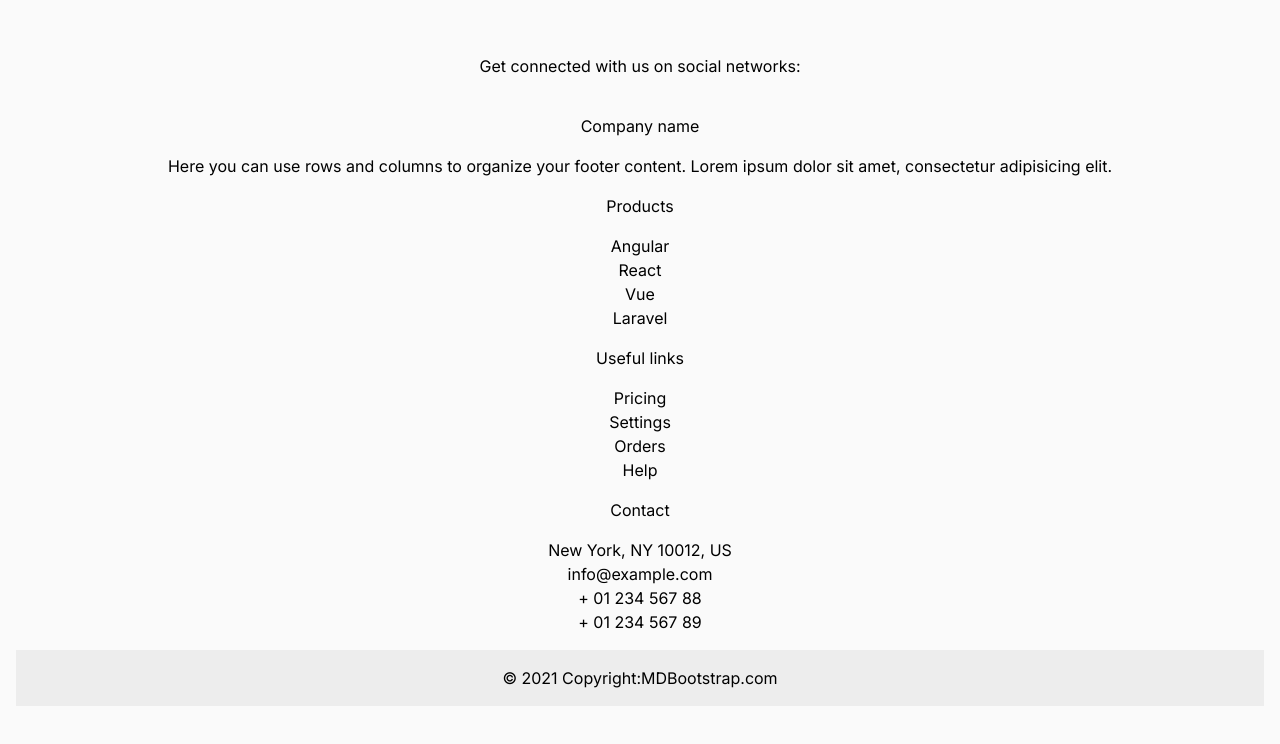
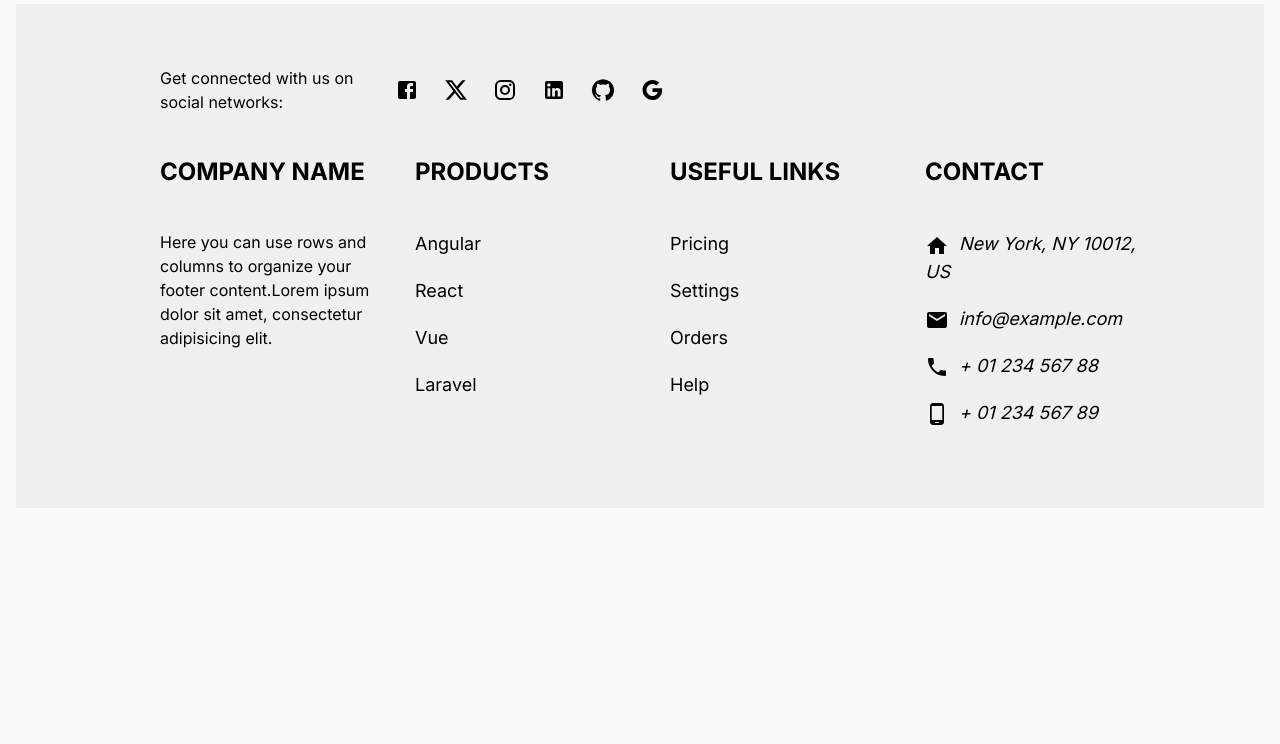
Before and after one commit to shreyasri258/Integrated-Client, a React (Vite) app: page / in a window 1280 px wide. Shown: the part 1920-2664 px from the top of the page. After the commit the page ends 2524 px from the top, so only its background shows below. Built offline with nearby package versions, Linux system fonts and the light colour scheme.

Commit message:
Updated Footer

```diff
--- a/package.json
+++ b/package.json
@@ -25,7 +25,8 @@
     "react-redux": "^8.1.2",
     "react-slick": "^0.30.2",
     "react-toastify": "^10.0.5",
-    "slick-carousel": "^1.8.1"
+    "slick-carousel": "^1.8.1",
+    "styled-components": "^6.1.8"
   },
   "devDependencies": {
     "@babel/plugin-transform-modules-commonjs": "^7.23.3",
--- a/src/components/LandingFooter/Footer.jsx
+++ b/src/components/LandingFooter/Footer.jsx
@@ -1,125 +1,136 @@
-import React from 'react';
-import { MDBFooter, MDBContainer, MDBRow, MDBCol, MDBIcon } from 'mdb-react-ui-kit';
+import React from "react";
+import {
+    Box,
+    FooterContainer,
+    Row,
+    Column,
+    FooterLink,
+    Heading,
+} from "./FooterStyles";
+import HomeIcon from '@mui/icons-material/Home';
+import EmailIcon from '@mui/icons-material/Email';
+import PhoneIcon from '@mui/icons-material/Phone';
+import PhoneAndroidIcon from '@mui/icons-material/PhoneAndroid';
+import FacebookIcon from '@mui/icons-material/Facebook';
+import XIcon from '@mui/icons-material/X';
+import InstagramIcon from '@mui/icons-material/Instagram';
+import LinkedInIcon from '@mui/icons-material/LinkedIn';
+import GitHubIcon from '@mui/icons-material/GitHub';
+import GoogleIcon from '@mui/icons-material/Google';
 
-export default function Footer() {
-  return (
-    <MDBFooter bgColor='light' className='text-center text-lg-start text-muted'>
-      <section className='d-flex justify-content-center justify-content-lg-between p-4 border-bottom'>
-        <div className='me-5 d-none d-lg-block'>
-          <span>Get connected with us on social networks:</span>
-        </div>
 
-        <div>
-          <a href='' className='me-4 text-reset'>
-            <MDBIcon fab icon="facebook-f" />
-          </a>
-          <a href='' className='me-4 text-reset'>
-            <MDBIcon fab icon="twitter" />
-          </a>
-          <a href='' className='me-4 text-reset'>
-            <MDBIcon fab icon="google" />
-          </a>
-          <a href='' className='me-4 text-reset'>
-            <MDBIcon fab icon="instagram" />
-          </a>
-          <a href='' className='me-4 text-reset'>
-            <MDBIcon fab icon="linkedin" />
-          </a>
-          <a href='' className='me-4 text-reset'>
-            <MDBIcon fab icon="github" />
-          </a>
-        </div>
-      </section>
+const Footer = () => {
+    return (
+        <Box>
 
-      <section className=''>
-        <MDBContainer className='text-center text-md-start mt-5'>
-          <MDBRow className='mt-3'>
-            <MDBCol md="3" lg="4" xl="3" className='mx-auto mb-4'>
-              <h6 className='text-uppercase fw-bold mb-4'>
-                <MDBIcon icon="gem" className="me-3" />
-                Company name
-              </h6>
-              <p>
-                Here you can use rows and columns to organize your footer content. Lorem ipsum dolor sit amet,
-                consectetur adipisicing elit.
-              </p>
-            </MDBCol>
+            <FooterContainer>
+                <Row style={{ alignItems: "center" }}>
+                    <Column>
+                        <span style={{  marginBottom:"40px" }}>Get connected with us on social networks:</span>
+                    </Column>
+                    <Row style={{ display: "flex", alignItems: "center",marginBottom:"40px" }}>
+                        <FacebookIcon style={{ marginRight: "5px" }} />
+                        <XIcon style={{ marginRight: "5px" }} />
+                        <InstagramIcon style={{ marginRight: "5px" }} />
+                        <LinkedInIcon style={{ marginRight: "5px" }} />
+                        <GitHubIcon style={{ marginRight: "5px" }} />
+                        <GoogleIcon style={{ marginRight: "5px" }} />
+                    </Row>
 
-            <MDBCol md="2" lg="2" xl="2" className='mx-auto mb-4'>
-              <h6 className='text-uppercase fw-bold mb-4'>Products</h6>
-              <p>
-                <a href='#!' className='text-reset'>
-                  Angular
-                </a>
-              </p>
-              <p>
-                <a href='#!' className='text-reset'>
-                  React
-                </a>
-              </p>
-              <p>
-                <a href='#!' className='text-reset'>
-                  Vue
-                </a>
-              </p>
-              <p>
-                <a href='#!' className='text-reset'>
-                  Laravel
-                </a>
-              </p>
-            </MDBCol>
+                </Row>
+            </FooterContainer>
+            <FooterContainer>
+                <Row>
+                    <Column>
+                        <Heading>COMPANY NAME</Heading>
+                        <p>Here you can use rows and columns to organize your footer content.Lorem ipsum dolor sit amet, consectetur adipisicing elit.</p>
+                    </Column>
+                    <Column>
+                        <Heading>PRODUCTS</Heading>
+                        <FooterLink href="#">
+                            Angular
+                        </FooterLink>
+                        <FooterLink href="#">
+                            React
+                        </FooterLink>
+                        <FooterLink href="#">
+                            Vue
+                        </FooterLink>
+                        <FooterLink href="#">
+                            Laravel
+                        </FooterLink>
+                    </Column>
+                    <Column>
+                        <Heading>USEFUL LINKS</Heading>
+                        <FooterLink href="#">
+                            Pricing
+                        </FooterLink>
+                        <FooterLink href="#">
+                            Settings
+                        </FooterLink>
+                        <FooterLink href="#">
+                            Orders
+                        </FooterLink>
+                        <FooterLink href="#">
+                            Help
+                        </FooterLink>
+                    </Column>
+                    <Column>
+                        <Heading>CONTACT</Heading>
 
-            <MDBCol md="3" lg="2" xl="2" className='mx-auto mb-4'>
-              <h6 className='text-uppercase fw-bold mb-4'>Useful links</h6>
-              <p>
-                <a href='#!' className='text-reset'>
-                  Pricing
-                </a>
-              </p>
-              <p>
-                <a href='#!' className='text-reset'>
-                  Settings
-                </a>
-              </p>
-              <p>
-                <a href='#!' className='text-reset'>
-                  Orders
-                </a>
-              </p>
-              <p>
-                <a href='#!' className='text-reset'>
-                  Help
-                </a>
-              </p>
-            </MDBCol>
+                        <FooterLink href="#">
+                        <HomeIcon />
+                          <i className="fab fa-facebook-f">
+                                <span
+                                    style={{
+                                        marginLeft: "10px",
+                                    }}
+                                >
 
-            <MDBCol md="4" lg="3" xl="3" className='mx-auto mb-md-0 mb-4'>
-              <h6 className='text-uppercase fw-bold mb-4'>Contact</h6>
-              <p>
-                <MDBIcon icon="home" className="me-2" />
-                New York, NY 10012, US
-              </p>
-              <p>
-                <MDBIcon icon="envelope" className="me-3" />
-                info@example.com
-              </p>
-              <p>
-                <MDBIcon icon="phone" className="me-3" /> + 01 234 567 88
-              </p>
-              <p>
-                <MDBIcon icon="print" className="me-3" /> + 01 234 567 89
-              </p>
-            </MDBCol>
-          </MDBRow>
-        </MDBContainer>
-      </section>
-
-      <div className='text-center p-4' style={{ backgroundColor: 'rgba(0, 0, 0, 0.05)' }}>
-        © 2021 Copyright:
-        <a className='text-reset fw-bold' href='https://mdbootstrap.com/'>
-          MDBootstrap.com
-        </a>
-      </div>
-    </MDBFooter>
-  );
-}
+                                    New York, NY 10012, US
+                                </span>
+                            </i>
+                        </FooterLink>
+                        <FooterLink href="#">
+                            <EmailIcon/>
+                            <i className="fab fa-instagram">
+                                <span
+                                    style={{
+                                        marginLeft: "10px",
+                                    }}
+                                >
+                                    info@example.com
+                                </span>
+                            </i>
+                        </FooterLink>
+                        <FooterLink href="#">
+                            <PhoneIcon/>
+                            <i className="fab fa-twitter">
+                                <span
+                                    style={{
+                                        marginLeft: "10px",
+                                    }}
+                                >
+                                    + 01 234 567 88
+                                </span>
+                            </i>
+                        </FooterLink>
+                        <FooterLink href="#">
+                            <PhoneAndroidIcon/>
+                            <i className="fab fa-youtube">
+                                <span
+                                    style={{
+                                        marginLeft: "10px",
+                                    }}
+                                >
+                                    + 01 234 567 89
+                                </span>
+                            </i>
+                        </FooterLink>
+                    </Column>
+                </Row>
+            </FooterContainer>
+        </Box>
+    );
+};
+export default Footer;
--- /dev/null
+++ b/src/components/LandingFooter/FooterStyles.js
@@ -0,0 +1,62 @@
+import styled from "styled-components";
+
+export const Box = styled.div`
+    padding: 5% 2.5%;
+    background: #f0f0f0; /* Change background color to light color */
+    bottom: 0;
+    width: 100%;
+
+    @media (max-width: 1000px) {
+        // padding: 70px 30px;
+    }
+`;
+
+export const FooterContainer = styled.div`
+    display: flex;
+    flex-direction: column;
+    justify-content: center;
+    max-width: 1000px;
+    margin: 0 auto;
+`;
+
+export const Column = styled.div`
+    display: flex;
+    flex-direction: column;
+    text-align: left;
+    margin-left: 20px;
+`;
+
+export const Row = styled.div`
+    display: grid;
+    grid-template-columns: repeat(
+        auto-fill,
+        minmax(185px, 1fr)
+    );
+    grid-gap: 20px;
+
+    @media (max-width: 1000px) {
+        grid-template-columns: repeat(
+            auto-fill,
+            minmax(200px, 1fr)
+        );
+    }
+`;
+
+export const FooterLink = styled.a`
+    color: black; /* Change font color to black */
+    margin-bottom: 20px;
+    font-size: 18px;
+    text-decoration: none;
+
+    &:hover {
+        color: green;
+        transition: 200ms ease-in;
+    }
+`;
+
+export const Heading = styled.p`
+    font-size: 24px;
+    color: black; /* Change font color to black */
+    margin-bottom: 40px;
+    font-weight: bold;
+`;
--- a/src/landing/landing.css
+++ b/src/landing/landing.css
@@ -6,9 +6,10 @@
 .landing-content {
 	display: flex;
 	flex-direction: column;
-	align-items: flex-start;
+	align-items:center;
 	justify-content: center;
-	max-width: 45rem;
+	text-align: center;
+	max-width: 100%;
 	gap: 2rem;
 	margin: 5rem 0 0;
 }
```
Also changed, not shown: src/components/LandingFooter/Footer.css (added, +43 -0 lines), 1 other file (tests, documents, lock files or other folders).
